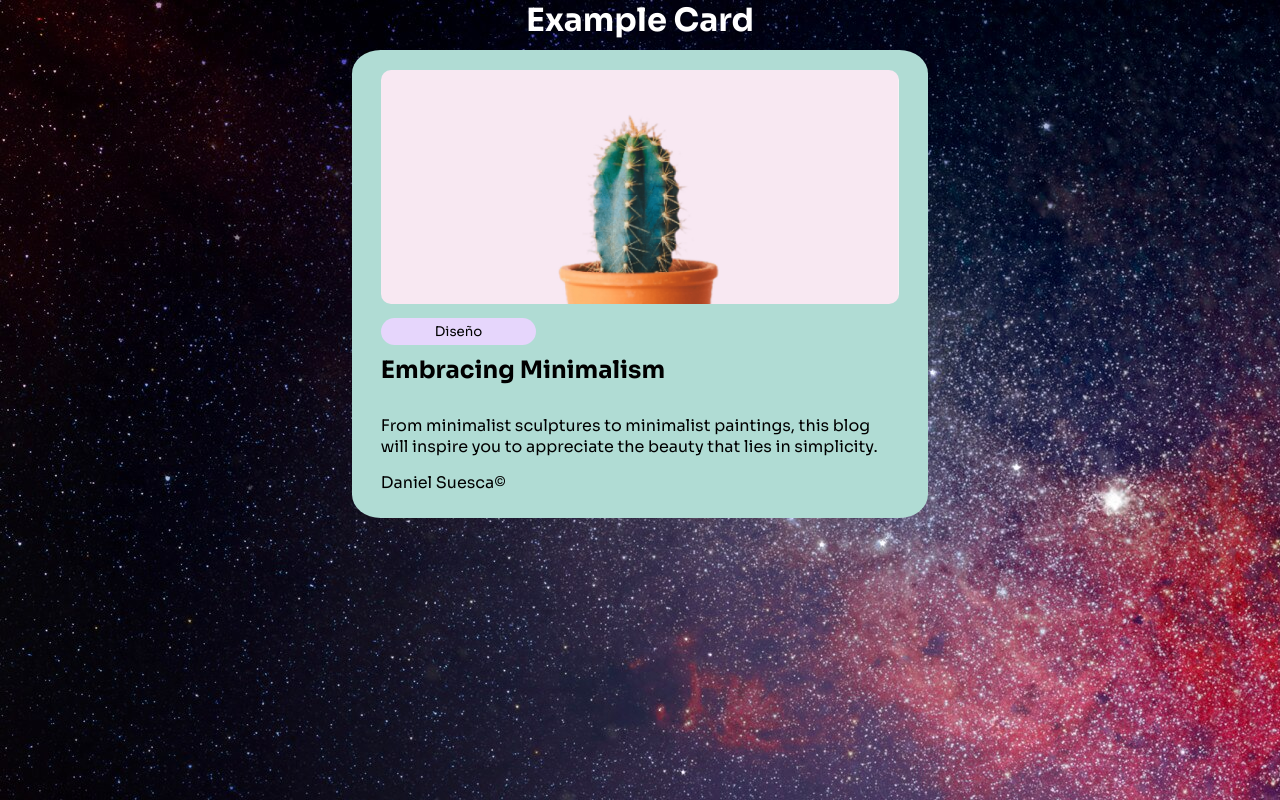
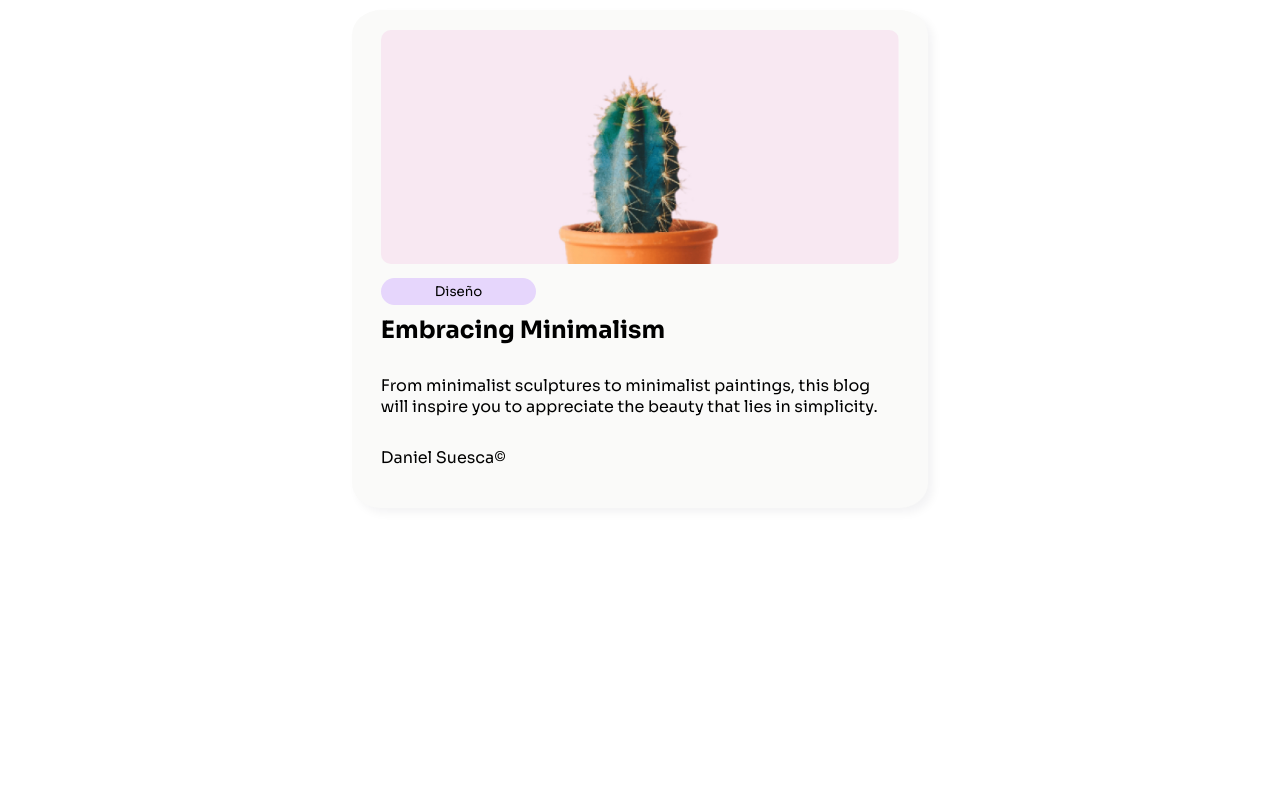
Before and after one commit to Suesca/Tarjeta, a plain HTML site: page index.html in a window 1280 px wide. Drawn offline with Linux system fonts and the light colour scheme.

Commit message:
Add files via upload

```diff
--- a/index.html
+++ b/index.html
@@ -10,12 +10,9 @@
       href="https://fonts.googleapis.com/css2?family=Sora:wght@100..800&display=swap"
       rel="stylesheet"
     />
-    <title>Example Card</title>
+    <title>Document</title>
   </head>
   <body>
-    <header id="header">
-      <h1>Example Card</h1>
-    </header>
     <main id="main">
       <div id="card">
         <img src="img/cactus_img.jpg" alt="Cactus" />
--- a/styles/styles.css
+++ b/styles/styles.css
@@ -16,18 +16,7 @@ input {
 }
 
 body {
-  background-image: url(../img/background.jpg);
-  background-position: fixed;
-  background-repeat: no-repeat;
-}
-
-#header {
-  text-align: center;
-  font-size: bold;
-}
-
-#header h1 {
-  color: white;
+  background-color: #ffffff;
 }
 
 #main {
@@ -35,11 +24,12 @@ body {
   justify-content: center;
   align-items: center;
   border-radius: 5%;
-  background-color: #b0dcd4;
+  background-color: #fafaf9;
   margin: 0px auto;
   padding-bottom: 10px;
   margin-top: 10px;
   width: 45%;
+  box-shadow: 5px 5px 10px rgba(17, 23, 41, 0.05);
 }
 
 #main #card {
@@ -82,5 +72,5 @@ body {
 
 #main p {
   text-align: left;
-  margin-bottom: 15px;
+  margin-bottom: 30px;
 }
```
